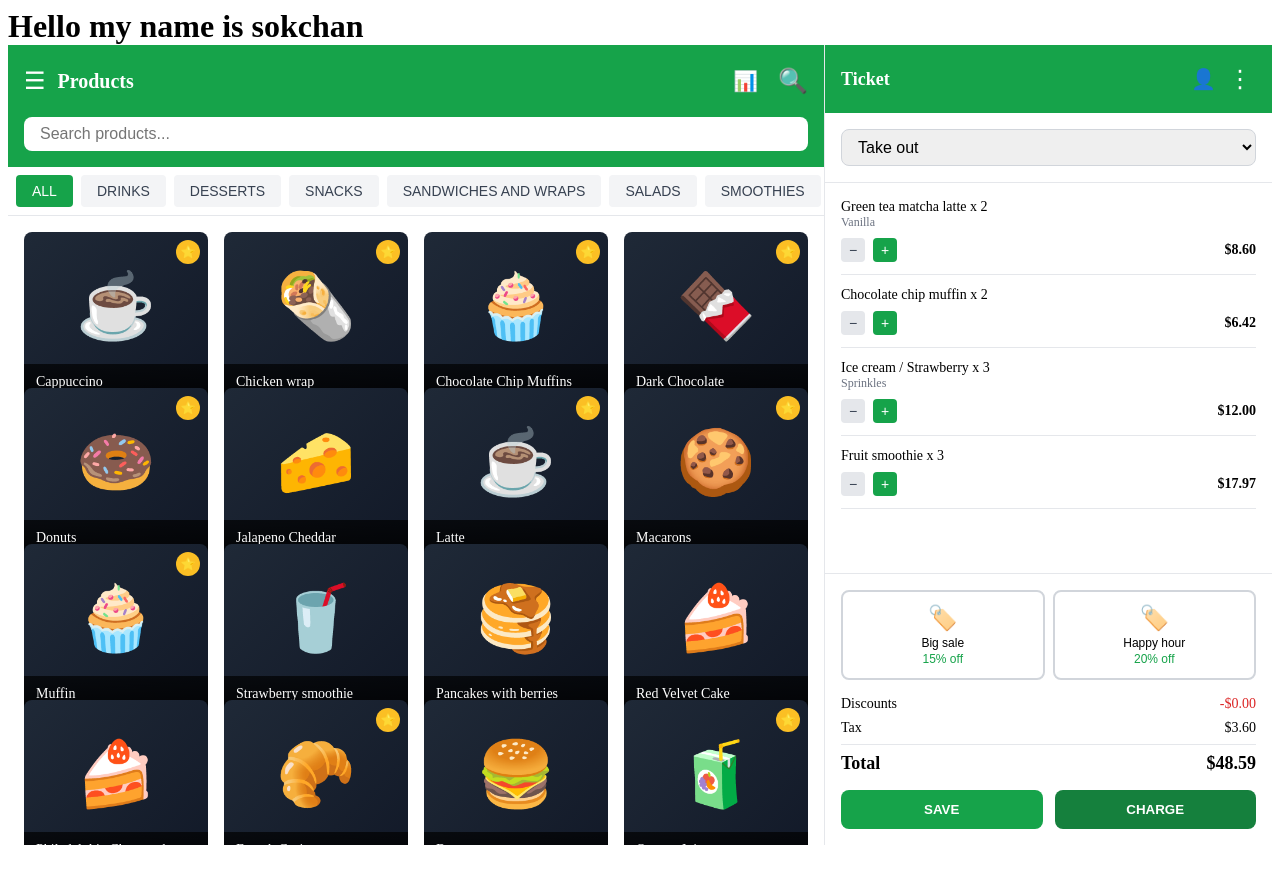
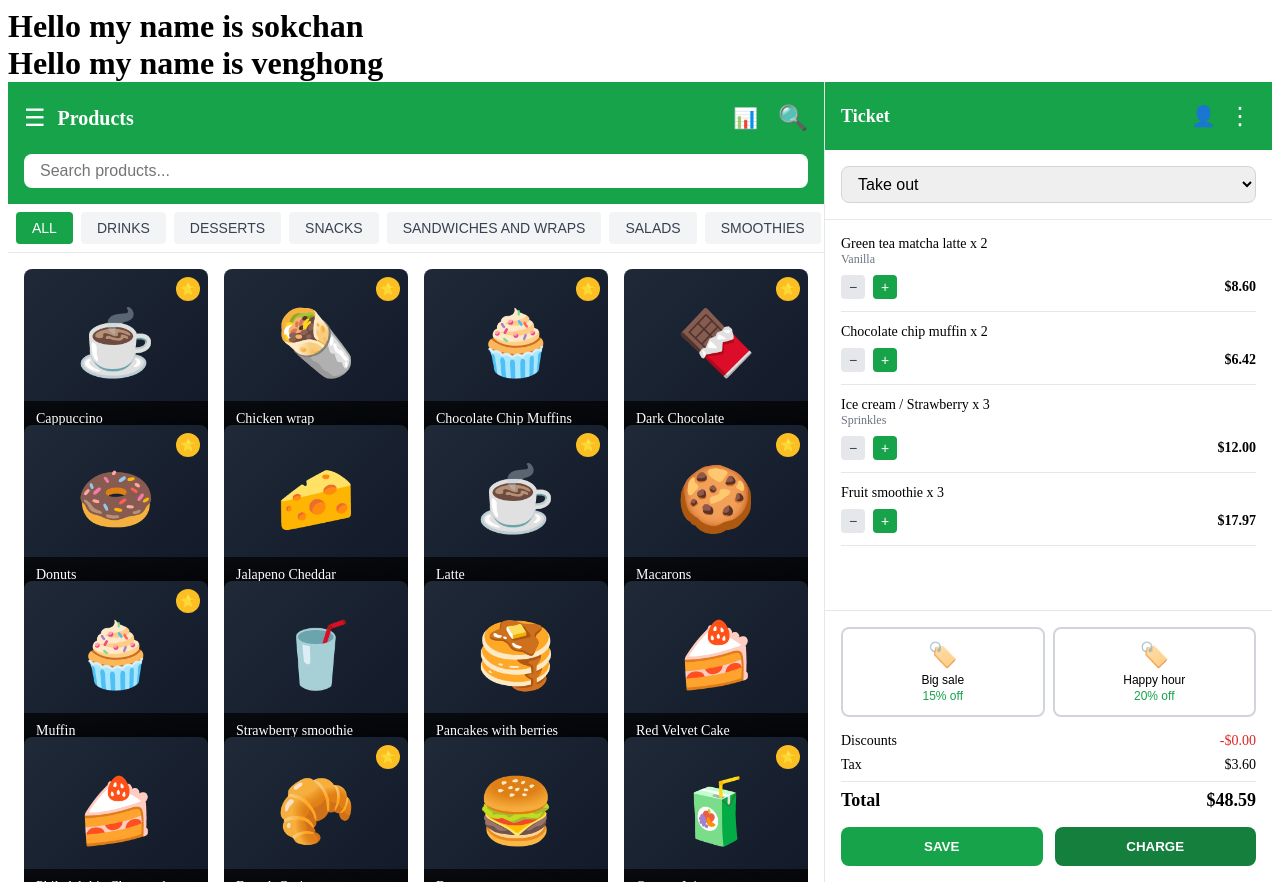
Before and after one commit to haisokchan/coffeeUi, an Angular app: page / in a window 1280 px wide. Before the commit the page ends 853 px from the top, so only its background shows below. Built offline with nearby package versions, Linux system fonts and the light colour scheme.

Commit message:
Hong test Ui

```diff
--- a/src/app/productmanage/productmanage.html
+++ b/src/app/productmanage/productmanage.html
@@ -1,4 +1,5 @@
 <h1>Hello my name is sokchan</h1>
+<h1>Hello my name is venghong </h1>
 
 <div class="pos-container">
   <!-- Left Panel - Product Grid -->
```
